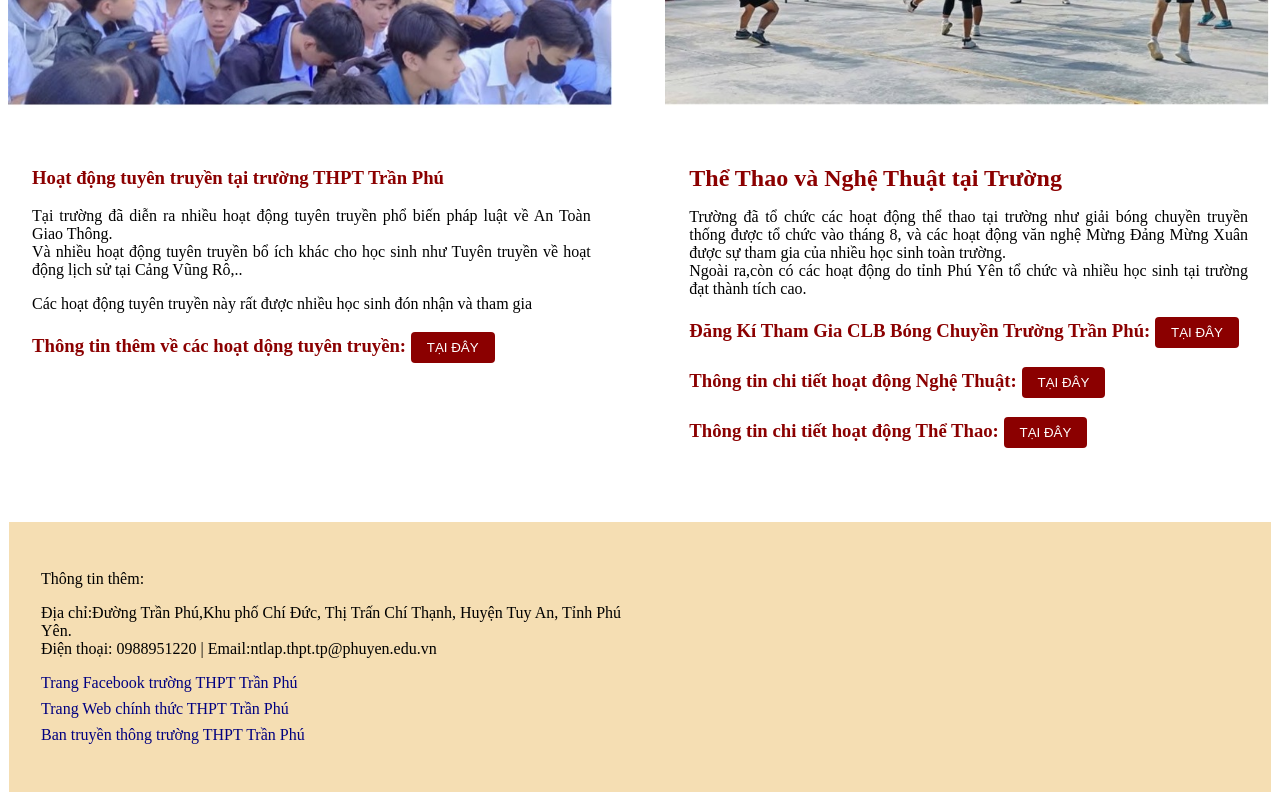
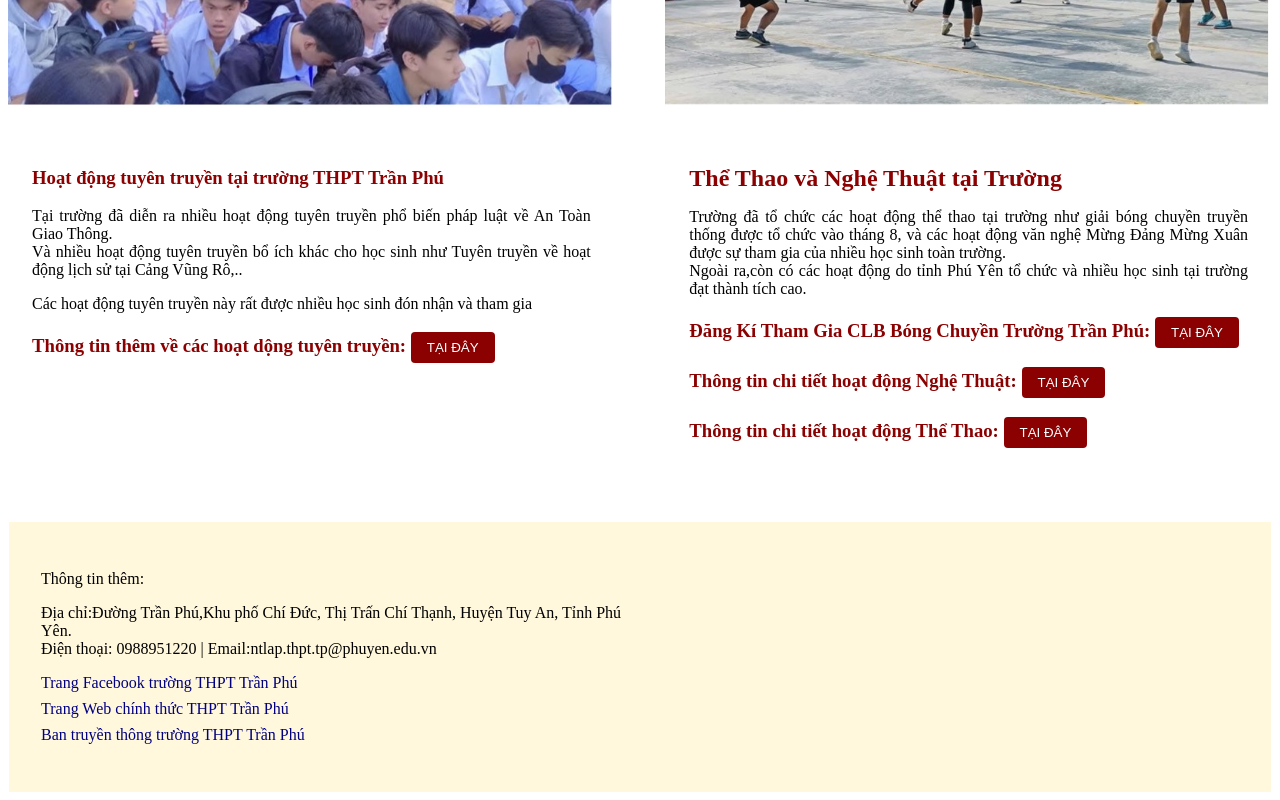
Before and after one commit to TranPhanAnhHung/NhanHungTP, a plain HTML site: page index.html in a window 1280 px wide. Shown: the part 1865-2665 px from the top of the page. Drawn offline with Linux system fonts and the light colour scheme.

Commit message:
Update TranPhuDinhDang.css

```diff
--- a/TranPhuDinhDang.css
+++ b/TranPhuDinhDang.css
@@ -1,9 +1,9 @@
 .banner {background:url("TranPhuBanner.jpg"); background-size: cover; text-align:center !important; color: white!important; padding-top:14rem; padding-bottom:14rem;}
 .slogan {text-align:center; width:100%;}
-.row {display:flex; flex-wrap:wrap;max-width:100% ;background-color:wheat;}
+.row {display:flex; flex-wrap:wrap;max-width:100% ;background-color:cornsilk;}
 .block_3 {flex: 0 0 auto; width: 30%;margin:10px;}
 
-footer {background-color:wheat; margin:1px;padding:10px;}
+footer {background-color:cornsilk; margin:1px;padding:10px;}
 .link {color:navy; text-align:left;}
 
 .cell_img {width:50%;}
```
